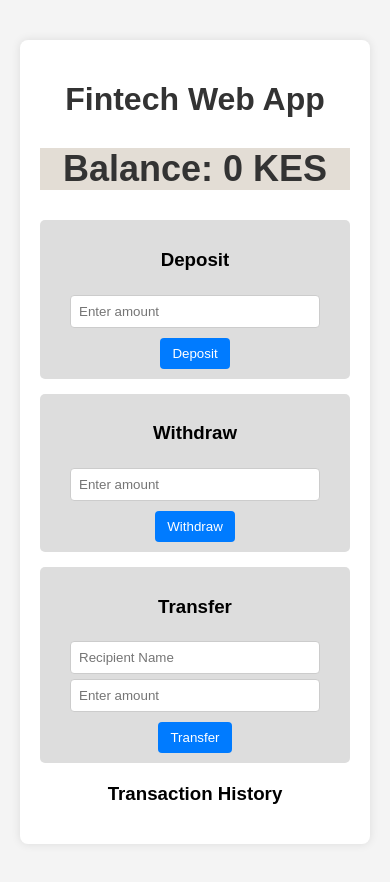
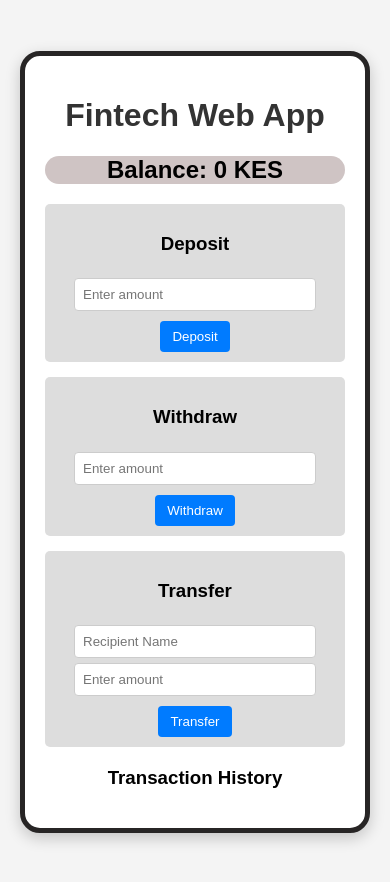
Before and after one commit to shadrack-ago/Fintech-dummy-UI, a plain HTML site: page index.html in a window 390 px wide. Drawn offline with Linux system fonts and the light colour scheme.

Commit message:
Improved UI with a mobile touch

```diff
--- a/style.css
+++ b/style.css
@@ -13,27 +13,33 @@ body {
 
 .container {
     background: white;
-    max-width: 400px;
-    margin: auto;
+    max-width: 380px;
+    width: 100%;
     border-radius: 20px;
     padding: 20px;
     position: relative;
-    box-shadow: 0 0 10px rgba(0, 0, 0, 0.1);
-    border-radius: 8px;
+    /* box-shadow: 0 0 10px rgba(0, 0, 0, 0.1); */
+    border-radius: 20px;
+    box-shadow: 0 5px 15px rgba(0, 0, 0, 0.2);
+    border: 5px solid #272525; /* Dark phone border */
+
 }
+
 
 h1{
     color: #333;
 }
-h2 {
+/* h2 {
     color: #333;
     background-color: rgb(227, 221, 213);
 
-}
+} */
 
 .balance {
-    font-size: 24px;
     margin-bottom: 20px;
+    margin-bottom: 20px;
+    background-color: #cfc4c4;
+    border-radius: 20px;
 }
 
 .transactions {
@@ -82,6 +88,6 @@ ul {
 ul li {
     background: #e9ecef;
     margin: 5px;
-    padding: 8px;
-    border-radius: 4px;
+    padding: 10px;
+    border-radius: 6px;
 }
```
